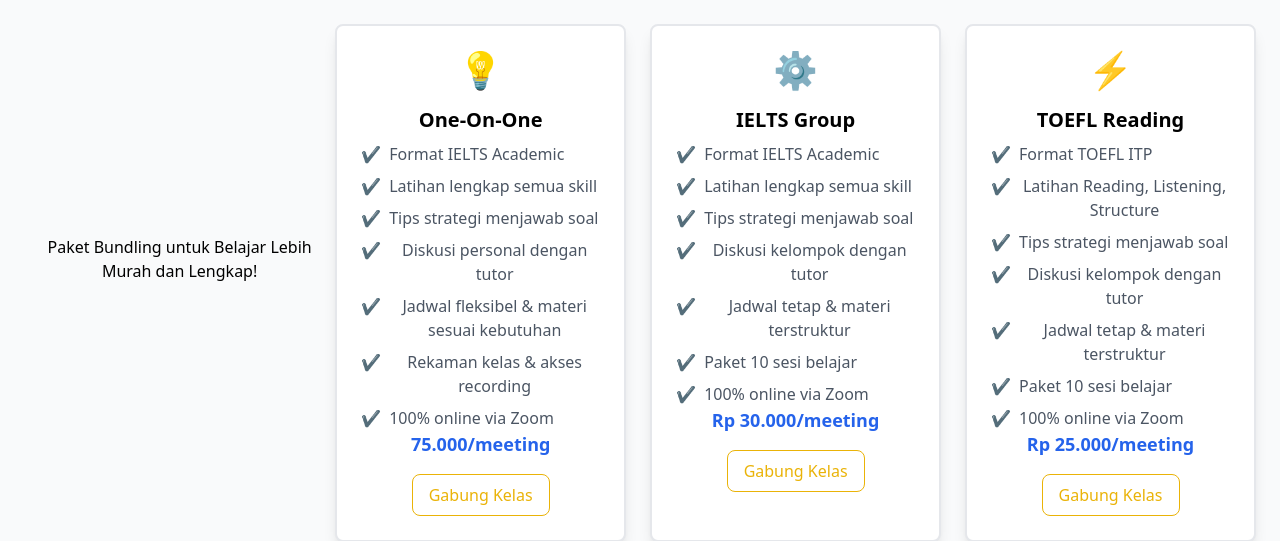
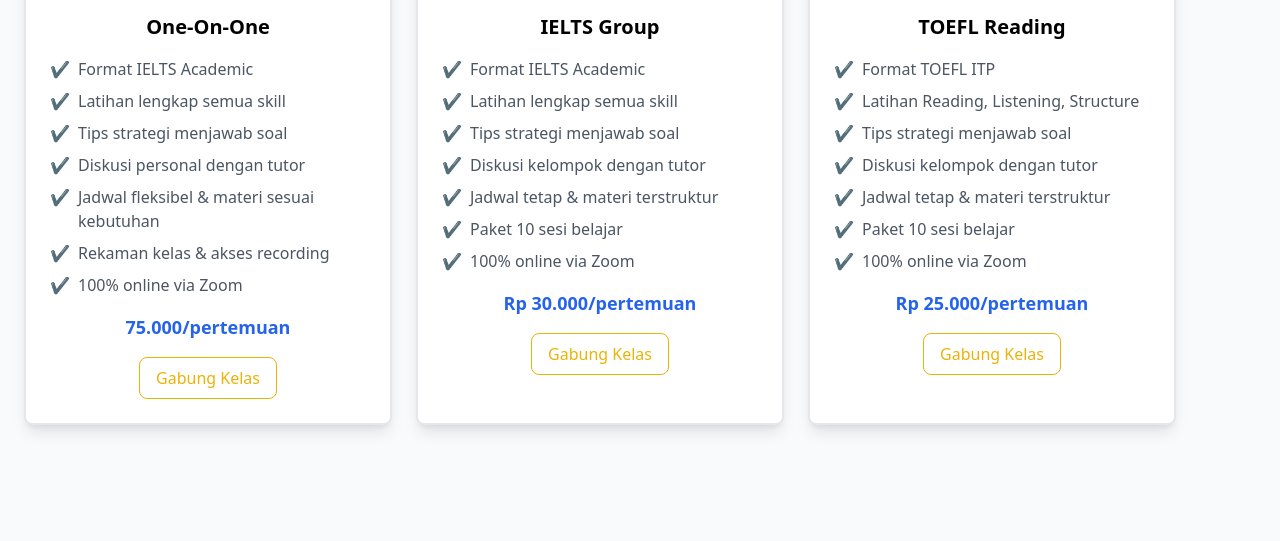
Before and after one commit to mrhasansan/go-getter, a React (Vite) app: page / in a window 1280 px wide. Shown: the part 1827-2368 px from the top of the page. Built offline with nearby package versions, Linux system fonts and the light colour scheme.

Commit message:
improve layout price

```diff
--- a/src/components/price.tsx
+++ b/src/components/price.tsx
@@ -32,10 +32,7 @@
   ];
 
   return (
-    <div className="min-h-screen bg-gray-50 flex justify-center items-center p-6">
-      <div className="max-w-6xl mx-auto text-center mb-12">
-        <h2 className="">Paket Bundling untuk Belajar Lebih Murah dan Lengkap!</h2>
-      </div>
+    <div className="min-h-screen bg-gray-50 py-12 px-6 ">
       <div className="grid grid-cols-1 sm:grid-cols-2 lg:grid-cols-3 gap-6 max-w-6xl">
         {plans.map((plan, index) => (
           <div key={index} className="bg-white rounded-lg shadow-lg p-6 text-center cursor-pointer border-2 border-gray-200 hover:border-blue-500 transition duration-300">
@@ -46,7 +43,7 @@
             <h2 className="text-xl font-bold mb-2">{plan.title}</h2>
 
             {/* Title */}
-            <ul className="text-gray-600 space-y-2">
+            <ul className="text-gray-600 text-start space-y-2 my-4">
               {plan.features.map((feature, i) => (
                 <li key={i} className="flex items-start">
                   <span className="text-green-500 font-bold mr-2">✔</span>
@@ -55,7 +52,7 @@
               ))}
             </ul>
             {/* Price */}
-            <p className={`text-lg font-semibold ${plan.price === "FREE" ? "text-green-500" : "text-blue-600"} mb-4`}>{plan.price}/meeting</p>
+            <p className={`text-lg font-semibold ${plan.price === "FREE" ? "text-green-500" : "text-blue-600"} mb-4`}>{plan.price}/pertemuan</p>
 
             {/* Button */}
 
```
